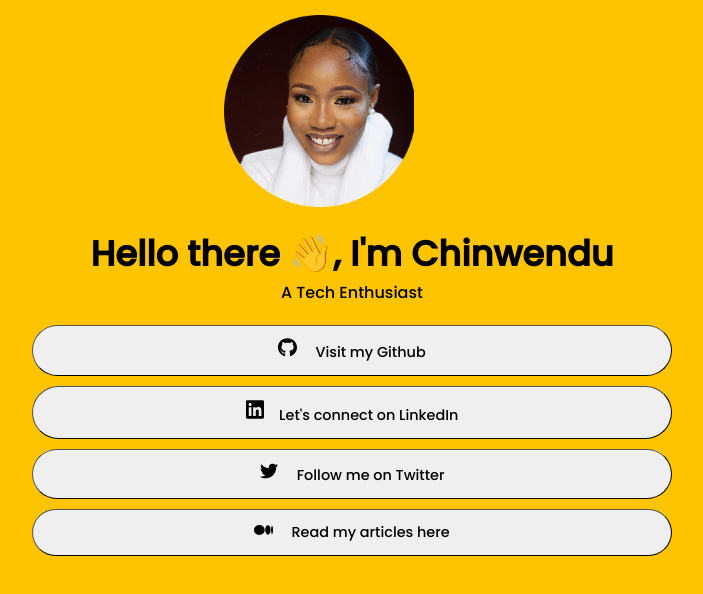
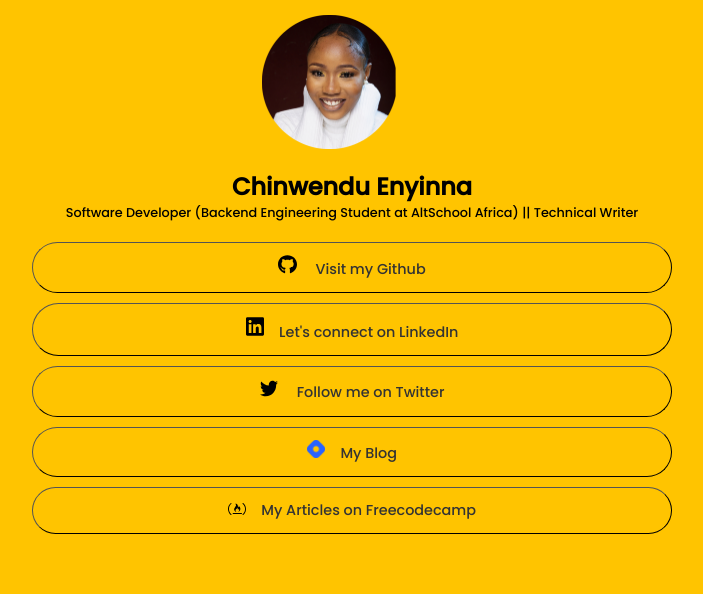
Before and after one commit to wendeee/Linkfind, a plain HTML site: page index.html in a window 1280 px wide. Shown: the whole page, without its empty margins (288-991 px from the left). Drawn offline with Linux system fonts and the light colour scheme.

Commit message:
Update files

```diff
--- a/index.html
+++ b/index.html
@@ -5,25 +5,26 @@
     <meta http-equiv="X-UA-Compatible" content="IE=edge">
     <meta name="viewport" content="width=device-width, initial-scale=1.0">
      <link rel="stylesheet" href="style.css">
-    <title>Chinwendu</title>
+    <title>Chinwendu Enyinna</title>
 </head>
 <body>
     <div class="container">
         <section class="one">
-            <div class="profile-pic"><img src="profile-picture.png" alt=""></div>
+            <div class="profile-pic"><img src="images/profile-picture.png" alt="profile-pic"></div>
             <div class="para">
-                <h3>Hello there 👋, I'm Chinwendu</h3>
-                <p>A Tech Enthusiast</p>
+                <h3>Chinwendu Enyinna</h3>
+                <p>Software Developer (Backend Engineering Student at AltSchool Africa) || Technical Writer</p>
             </div>
         </section>
         <section class="two">
             <div class="all-links">
-                <a href="https://github.com/wendeee/"><button><img src="github-brands.svg" alt="">  Visit my Github</button></a>
-                <a href="https://www.linkedin.com/in/enyinna-chinwendu-promise/"><button><img src="linkedin-brands.svg" alt="">Let's connect on LinkedIn</button></a>
+                <a href="https://github.com/wendeee/"><button><img src="images/github-brands.svg" alt="github-logo">  Visit my Github</button></a>
+                <a href="https://www.linkedin.com/in/enyinna-chinwendu-promise/"><button><img src="images/linkedin-brands.svg" alt="linkedin-logo">Let's connect on LinkedIn</button></a>
                 <a href="https://twitter.com/_ChinwenduE"><button>
 
-                   <img src="twitter-brands.svg" alt=""> Follow me on Twitter</button></a>
-                <a href="https://chinwendu.medium.com/"><button><img src="medium-brands.svg" alt=""> Read my articles here</button></a>
+                   <img src="images/twitter-brands.svg" alt="twitter-logo"> Follow me on Twitter</button></a>
+                <a href="https://chinwendu.hashnode.dev/"><button><img src="images/hashnode-logo.png" alt="hashnode-logo">My Blog</button></a>
+                <a href="https://www.freecodecamp.org/news/author/chinwendu"><button><img src="images/free-code-camp-logo.svg" alt="freecodecamp-logo">My Articles on Freecodecamp</button></a>
             </div>
         </section>
     </div>
--- a/style.css
+++ b/style.css
@@ -27,7 +27,7 @@ body{
 }
 
 .profile-pic{
-    width: 100%;
+    width: 70%;
     display: flex
 
 }
@@ -39,7 +39,10 @@ body{
 }
 
 .para h3{
-    font-size: 2.2rem;
+    font-size: 1.5rem;
+}
+.para p{
+    font-size: .8rem;
 }
 
 .container > .one img{
@@ -57,6 +60,7 @@ body{
     display: flex;
     flex-direction: column;
     text-align: center;
+    background-color: rgb(255, 196, 0);
 }
 
 .two > .all-links button{
@@ -67,11 +71,13 @@ body{
     border-radius: 50px;
     cursor: pointer;
     border-width: .1px;
+    background-color: rgb(255, 196, 0);
+    color: #333;
 }
 
 .two > .all-links button:hover{
-    background-color: rgba(255, 196, 0, .02);
-    color: white;
+    background-color: #fff;
+    color: rgb(255, 196, 0);
     transform: scale(1.04);
     transition: 0.3s;
 }
```
Also changed, not shown: images/free-code-camp-logo.svg (added), images/github-brands.svg (renamed from github-brands.svg), images/hashnode-logo.png (added), images/linkedin-brands.svg (renamed from linkedin-brands.svg), images/medium-brands.svg (renamed from medium-brands.svg), images/profile-picture.png (renamed from profile-picture.png), images/twitter-brands.svg (renamed from twitter-brands.svg), 1 other file.
